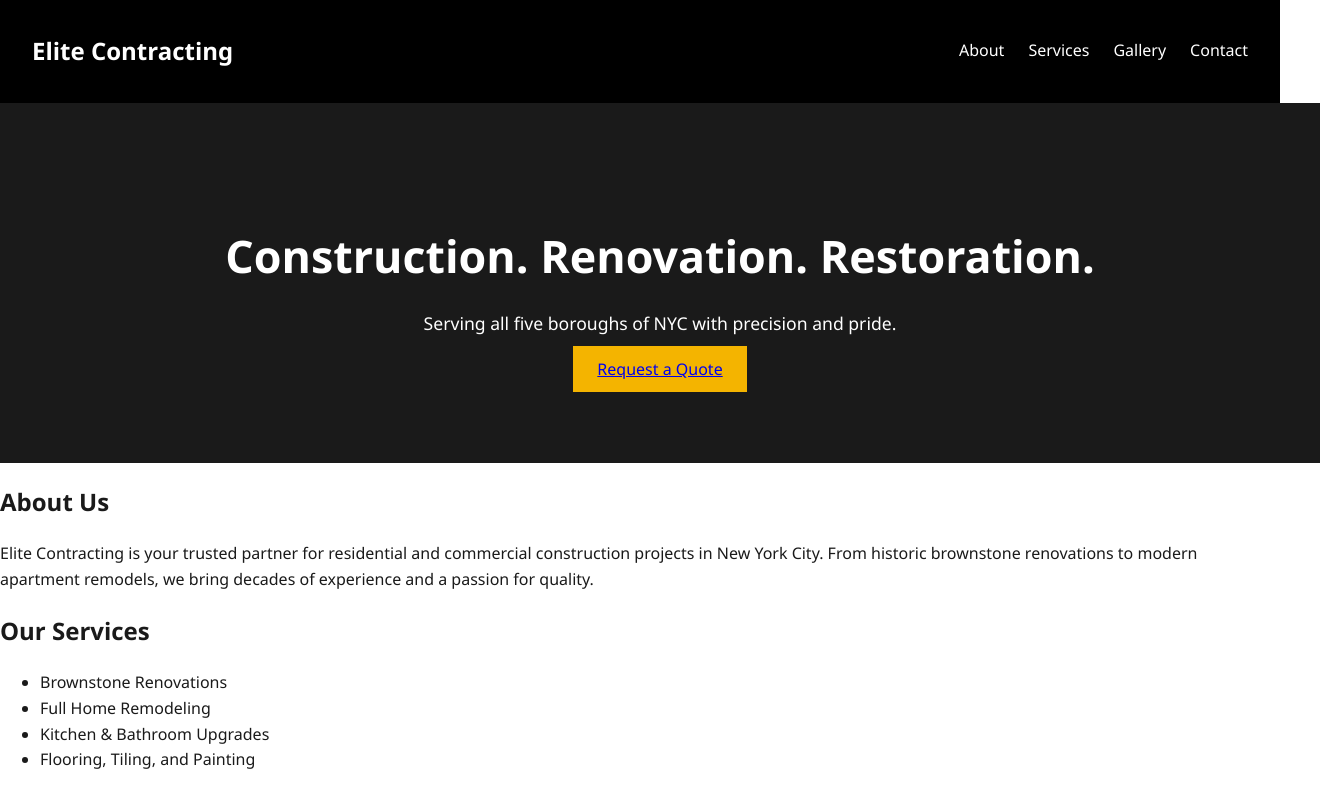
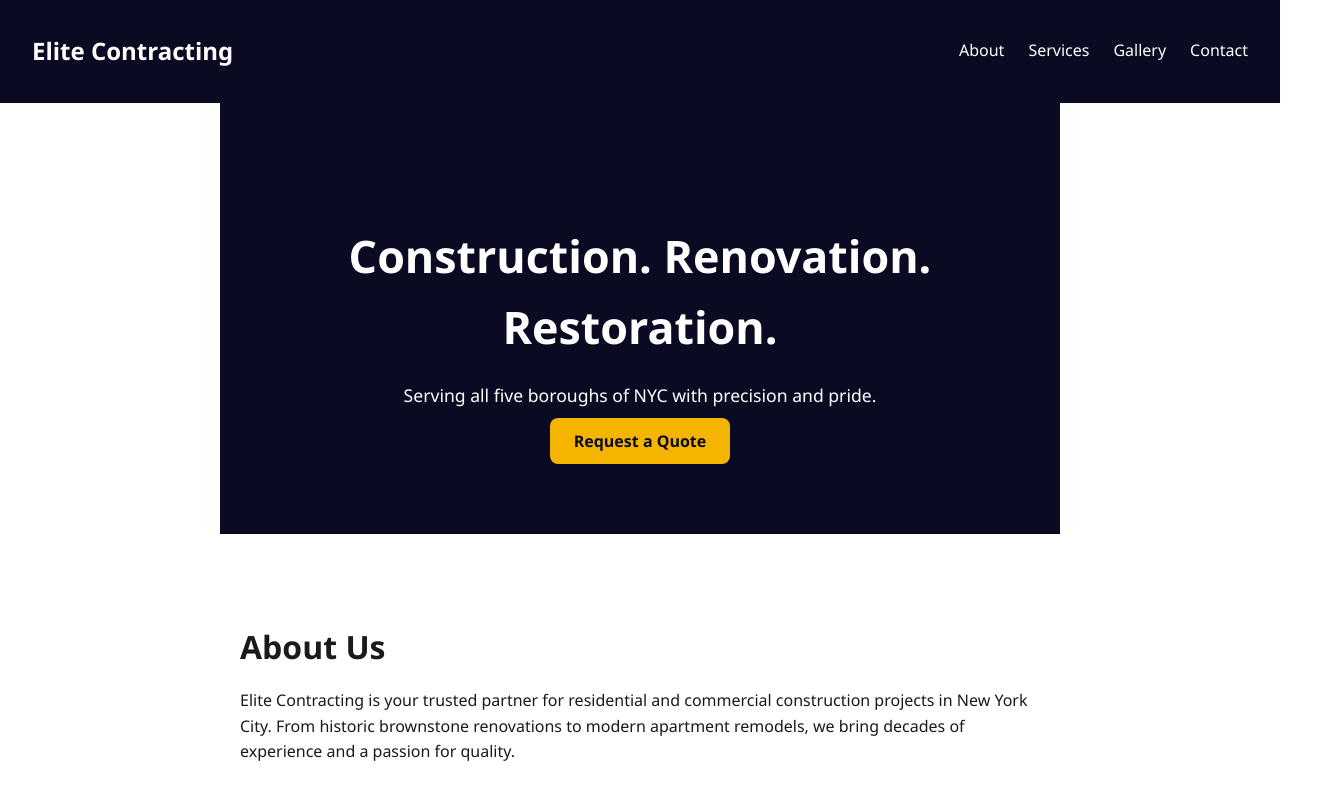
Before and after one commit to masterkitten/Elite-Contracting, a React (Vite) app: page / in a window 1280 px wide. Shown: the top 800 px of the page, 1320 px wide, since content can reach past the window. Built offline with nearby package versions, Linux system fonts and the light colour scheme.

Commit message:
Update index.css

```diff
--- a/src/index.css
+++ b/src/index.css
@@ -12,7 +12,7 @@
 
 /* Navbar */
 .navbar {
-  background-color: #000000;
+  background-color: #0a0a23; /* navy */
   color: #ffffff;
   padding: 1rem 2rem;
   display: flex;
@@ -50,7 +50,7 @@
   width: 100%;
   padding: 80px 20px;
   text-align: center;
-  background-color: #1a1a1a;
+  background-color: #0a0a23; /* navy */
   color: white;
 }
 
@@ -65,6 +65,32 @@
 }
 
 .btn {
-  background-color: #f4b400; /* gold/yellow */
+  background-color: #f4b400; /* gold */
   padding: 12px 24px;
-  border-r
+  border-radius: 8px;
+  color: #0a0a23;
+  font-weight: bold;
+  text-decoration: none;
+  transition: background-color 0.3s;
+}
+
+.btn:hover {
+  background-color: #d29e00;
+}
+
+/* Section Styles */
+section {
+  padding: 60px 20px;
+  max-width: 800px;
+  margin: 0 auto;
+}
+
+h2 {
+  font-size: 2rem;
+  margin-bottom: 16px;
+}
+
+ul {
+  list-style-type: disc;
+  padding-left: 20px;
+}
```
